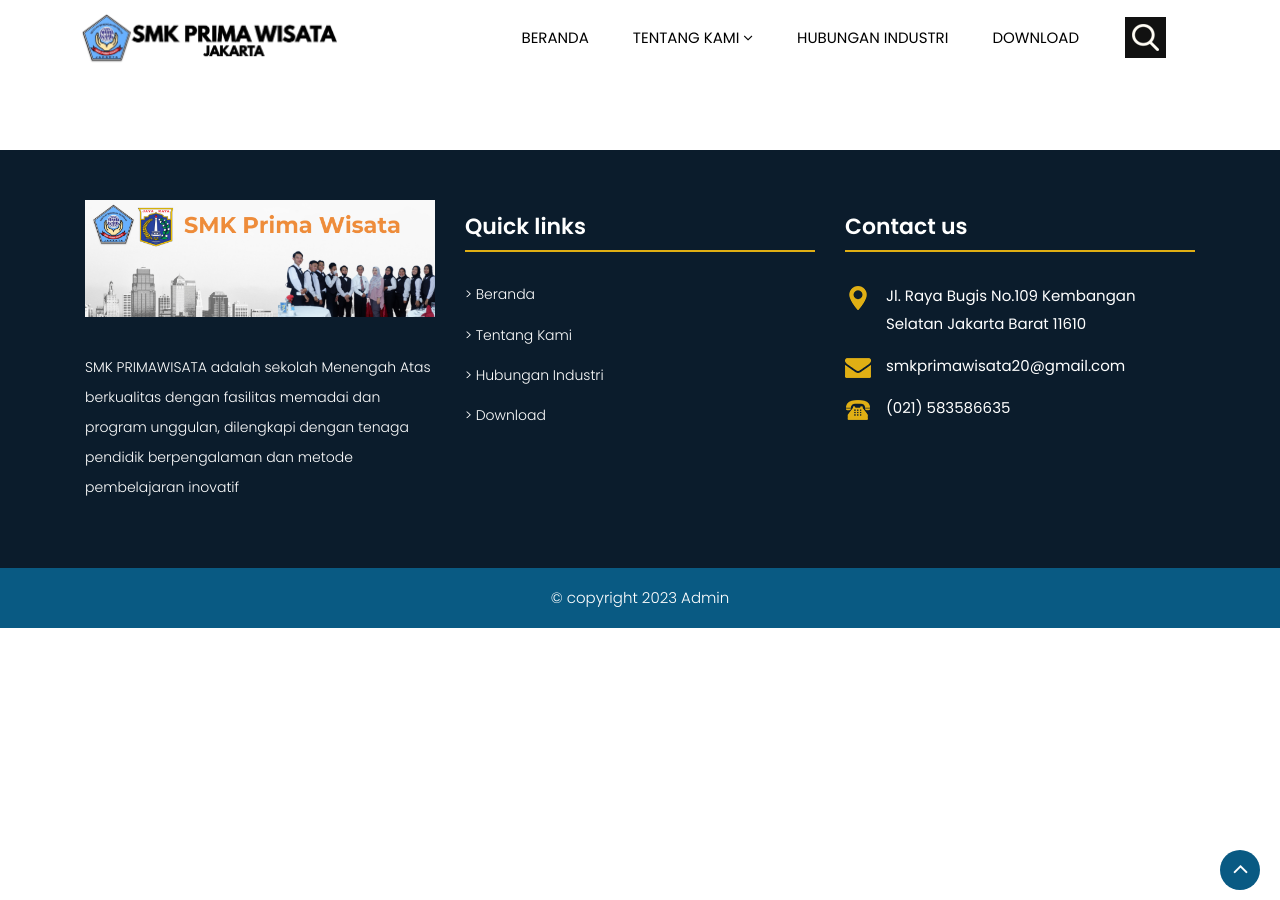
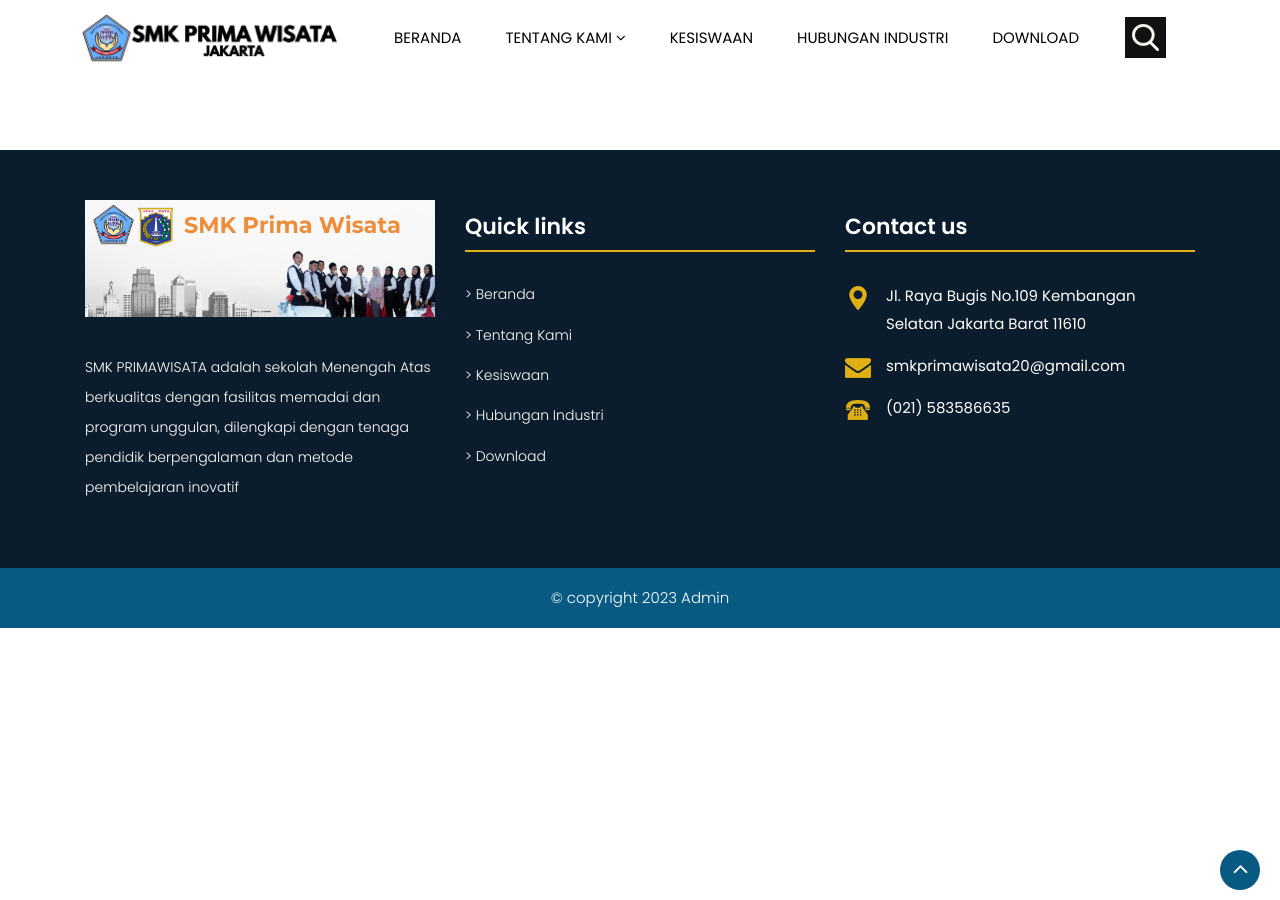
Before and after one commit to yokowasis/website-smkprimawisata.sch.id, a Jekyll site: the page built from pages/aplikasi.md, in a window 1280 px wide. Built offline with Jekyll 4.4.1, drawn with Linux system fonts in a browser that asks for light colours; some of the changed lines change nothing that is shown.

Commit message:
Update _config.yml

```diff
--- a/_config.yml
+++ b/_config.yml
@@ -39,12 +39,14 @@
       link: /page/
     - title: Visi Misi
       link: /page/
-    - title: Kompetensi Keahlian
+    - title: Prog. Keahlian
       link: #Kurikulum
       Submenus:
-      - title: /Perhotelan
-        link: /Kuliner
-    - title: Kesiswaan
+      - title: Perhotelan
+        link: /page/
+      - title: Kuliner
+        link: /page/
+  - title: Kesiswaan
     link: /pages/boardingschool
   - title: Hubungan Industri
     link: /pages/profil
```
